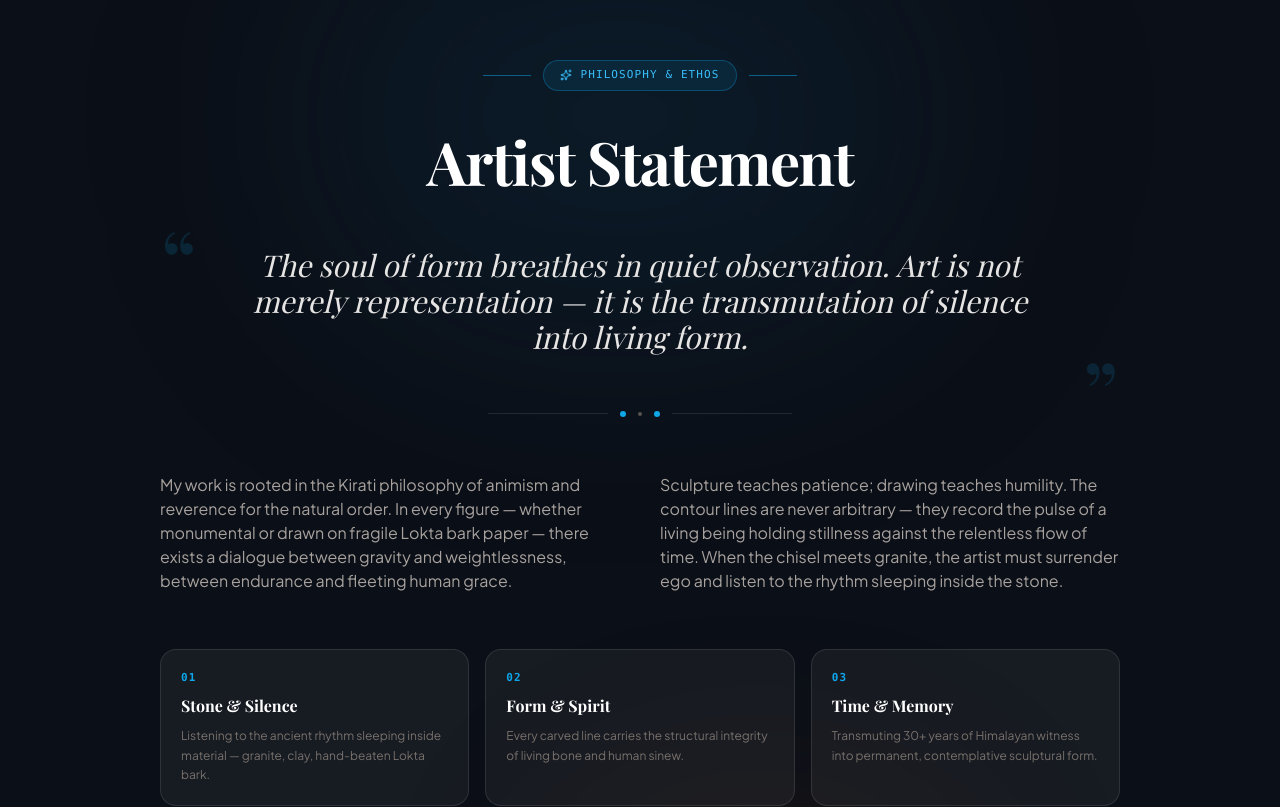
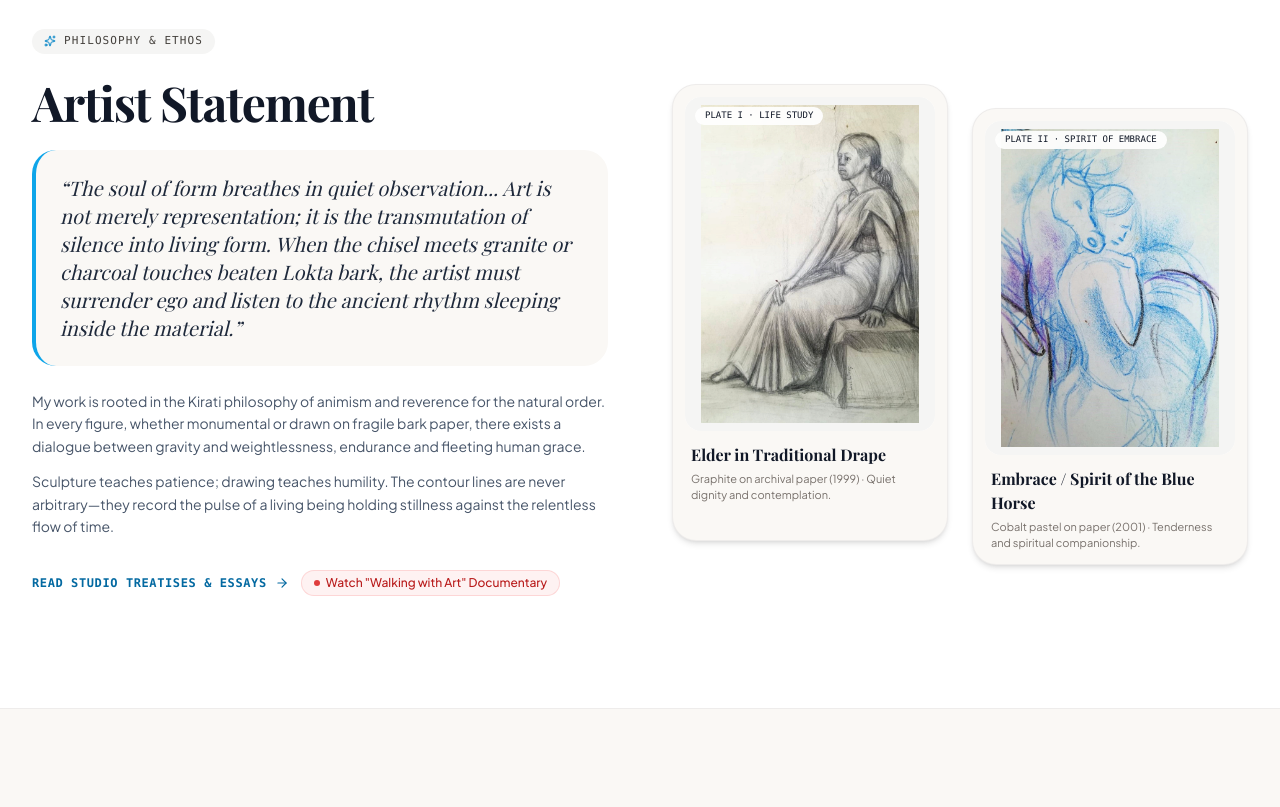
Before and after one commit to Prakash0m/sanjayrai, a React (Vite) app: page / in a window 1280 px wide. Shown: the part 1020-1827 px from the top of the page. Built offline with nearby package versions, Linux system fonts and the light colour scheme; the HTML template or start-up script is replaced by a standard one; a web font is replaced by a local one.

Commit message:
revert(statement): restore original Artist Statement design with text and 2 curated image boxes

```diff
--- a/src/pages/Home.tsx
+++ b/src/pages/Home.tsx
@@ -127,98 +127,106 @@ export const Home: React.FC = () => {
         </div>
       </section>
 
-      {/* SECTION 2: ARTIST STATEMENT — Full-width editorial, no images */}
-      <section className="py-24 md:py-36 relative bg-[#0B0F17] overflow-hidden">
+      {/* SECTION 2: ARTIST STATEMENT (Text + 2 Image Boxes) */}
+      <section className="py-20 md:py-28 relative bg-white border-t border-stone-200/60">
+        <div className="max-w-7xl mx-auto px-4 sm:px-6 lg:px-8">
 
-        {/* Ambient background glows */}
-        <div className="absolute top-0 left-1/4 w-[600px] h-[400px] bg-sky-900/20 rounded-full blur-[120px] pointer-events-none" />
-        <div className="absolute bottom-0 right-1/4 w-[400px] h-[300px] bg-amber-900/15 rounded-full blur-[100px] pointer-events-none" />
+          <div className="grid grid-cols-1 lg:grid-cols-12 gap-12 lg:gap-16 items-center">
 
-        <div className="max-w-5xl mx-auto px-4 sm:px-6 lg:px-8 relative z-10">
+            {/* Left Col: Artist Statement Text */}
+            <div className="lg:col-span-6 space-y-6">
+              <div className="inline-flex items-center space-x-2 px-3 py-1 rounded-full bg-stone-100 text-stone-700 text-[11px] font-mono tracking-widest uppercase">
+                <Sparkles className="w-3 h-3 text-sky-600" />
+                <span>PHILOSOPHY & ETHOS</span>
+              </div>
 
-          {/* Eyebrow */}
-          <div className="flex items-center justify-center mb-10">
-            <div className="flex items-center space-x-3">
-              <div className="h-px w-12 bg-sky-500/50" />
-              <div className="inline-flex items-center space-x-2 px-4 py-1.5 rounded-full border border-sky-500/30 bg-sky-500/10 text-sky-400 text-[11px] font-mono tracking-widest uppercase">
-                <Sparkles className="w-3 h-3" />
-                <span>Philosophy &amp; Ethos</span>
+              <h2 className="font-serif text-3xl sm:text-4xl md:text-5xl font-bold text-ink-900 tracking-tight leading-tight">
+                Artist Statement
+              </h2>
+
+              <blockquote className="p-6 rounded-3xl bg-[#FAF8F5] border-l-4 border-sky-500 text-ink-800 font-serif italic text-lg sm:text-xl leading-relaxed">
+                “The soul of form breathes in quiet observation... Art is not merely representation; it is the transmutation of silence into living form. When the chisel meets granite or charcoal touches beaten Lokta bark, the artist must surrender ego and listen to the ancient rhythm sleeping inside the material.”
+              </blockquote>
+
+              <div className="space-y-3 text-sm text-ink-600 leading-relaxed font-sans">
+                <p>
+                  My work is rooted in the Kirati philosophy of animism and reverence for the natural order. In every figure, whether monumental or drawn on fragile bark paper, there exists a dialogue between gravity and weightlessness, endurance and fleeting human grace.
+                </p>
+                <p>
+                  Sculpture teaches patience; drawing teaches humility. The contour lines are never arbitrary—they record the pulse of a living being holding stillness against the relentless flow of time.
+                </p>
               </div>
-              <div className="h-px w-12 bg-sky-500/50" />
+
+              <div className="pt-2 flex flex-wrap gap-3 items-center">
+                <Link
+                  to="/media"
+                  className="inline-flex items-center space-x-2 text-xs font-mono uppercase tracking-wider text-sky-700 hover:text-sky-900 transition-colors font-semibold"
+                >
+                  <span>Read Studio Treatises & Essays</span>
+                  <ArrowRight className="w-3.5 h-3.5" />
+                </Link>
+
+                <Link
+                  to="/media"
+                  className="inline-flex items-center space-x-1.5 px-3 py-1 rounded-full bg-red-50 hover:bg-red-100 text-red-700 text-xs font-medium transition-colors border border-red-200/70"
+                >
+                  <span className="w-1.5 h-1.5 rounded-full bg-red-600 animate-pulse" />
+                  <span>Watch "Walking with Art" Documentary</span>
+                </Link>
+              </div>
             </div>
-          </div>
 
-          {/* Large centered heading */}
-          <h2 className="font-serif text-4xl sm:text-5xl md:text-6xl font-bold text-white tracking-tight leading-tight text-center mb-14">
-            Artist Statement
-          </h2>
+            {/* Right Col: Exactly 2 Curated Image Boxes */}
+            <div className="lg:col-span-6 grid grid-cols-1 sm:grid-cols-2 gap-6">
 
-          {/* Main pull-quote */}
-          <div className="relative mb-14 px-4 md:px-16">
-            <span className="absolute -top-8 left-0 text-[90px] leading-none text-sky-500/15 font-serif select-none">“</span>
-            <blockquote className="text-center font-serif italic text-xl sm:text-2xl md:text-3xl text-stone-200 leading-relaxed relative z-10">
-              The soul of form breathes in quiet observation. Art is not merely representation — it is the transmutation of silence into living form.
-            </blockquote>
-            <span className="absolute -bottom-12 right-0 text-[90px] leading-none text-sky-500/15 font-serif select-none rotate-180">“</span>
-          </div>
+              {/* Image Box 1 */}
+              <div className="group rounded-3xl overflow-hidden bg-[#FAF8F5] p-3 shadow-md hover:shadow-xl transition-all border border-stone-200/60 flex flex-col">
+                <div className="relative aspect-[3/4] rounded-2xl overflow-hidden bg-white mb-3">
+                  <SmartImage
+                    src="/images/artworks/seated-sari-1999.jpg"
+                    alt="Elder in Traditional Drape"
+                    objectFit="contain"
+                    className="w-full h-full p-2 bg-[#F5F2EB]"
+                  />
+                  <div className="absolute top-2.5 left-2.5 px-2.5 py-0.5 rounded-full bg-white/90 backdrop-blur-md text-[9px] font-mono text-ink-900 shadow-2xs">
+                    PLATE I · LIFE STUDY
+                  </div>
+                </div>
+                <div className="px-1.5 space-y-1">
+                  <h4 className="font-serif text-base font-bold text-ink-900 group-hover:text-sky-600 transition-colors">
+                    Elder in Traditional Drape
+                  </h4>
+                  <p className="text-[11px] text-stone-500 font-sans">
+                    Graphite on archival paper (1999) · Quiet dignity and contemplation.
+                  </p>
+                </div>
+              </div>
 
-          {/* Divider */}
-          <div className="flex items-center justify-center gap-3 mb-14">
-            <div className="h-px flex-1 max-w-[120px] bg-white/10" />
-            <div className="w-1.5 h-1.5 rounded-full bg-sky-500" />
-            <div className="w-1 h-1 rounded-full bg-stone-600" />
-            <div className="w-1.5 h-1.5 rounded-full bg-sky-500" />
-            <div className="h-px flex-1 max-w-[120px] bg-white/10" />
-          </div>
+              {/* Image Box 2 */}
+              <div className="group rounded-3xl overflow-hidden bg-[#FAF8F5] p-3 shadow-md hover:shadow-xl transition-all border border-stone-200/60 flex flex-col sm:translate-y-6">
+                <div className="relative aspect-[3/4] rounded-2xl overflow-hidden bg-white mb-3">
+                  <SmartImage
+                    src="/images/artworks/blue-horse-embrace.jpg"
+                    alt="Embrace / Spirit of the Blue Horse"
+                    objectFit="contain"
+                    className="w-full h-full p-2 bg-[#F5F2EB]"
+                  />
+                  <div className="absolute top-2.5 left-2.5 px-2.5 py-0.5 rounded-full bg-white/90 backdrop-blur-md text-[9px] font-mono text-ink-900 shadow-2xs">
+                    PLATE II · SPIRIT OF EMBRACE
+                  </div>
+                </div>
+                <div className="px-1.5 space-y-1">
+                  <h4 className="font-serif text-base font-bold text-ink-900 group-hover:text-sky-600 transition-colors">
+                    Embrace / Spirit of the Blue Horse
+                  </h4>
+                  <p className="text-[11px] text-stone-500 font-sans">
+                    Cobalt pastel on paper (2001) · Tenderness and spiritual companionship.
+                  </p>
+                </div>
+              </div>
 
-          {/* Body text — 2-column on desktop */}
-          <div className="grid grid-cols-1 md:grid-cols-2 gap-6 md:gap-10 text-stone-400 text-sm sm:text-base leading-relaxed font-sans mb-14">
-            <p>
-              My work is rooted in the Kirati philosophy of animism and reverence for the natural order. In every figure — whether monumental or drawn on fragile Lokta bark paper — there exists a dialogue between gravity and weightlessness, between endurance and fleeting human grace.
-            </p>
-            <p>
-              Sculpture teaches patience; drawing teaches humility. The contour lines are never arbitrary — they record the pulse of a living being holding stillness against the relentless flow of time. When the chisel meets granite, the artist must surrender ego and listen to the rhythm sleeping inside the stone.
-            </p>
-          </div>
+            </div>
 
-          {/* Three philosophy pillars */}
-          <div className="grid grid-cols-1 sm:grid-cols-3 gap-4 mb-14">
-            {[
-              { num: '01', title: 'Stone & Silence', desc: 'Listening to the ancient rhythm sleeping inside material — granite, clay, hand-beaten Lokta bark.' },
-              { num: '02', title: 'Form & Spirit', desc: 'Every carved line carries the structural integrity of living bone and human sinew.' },
-              { num: '03', title: 'Time & Memory', desc: 'Transmuting 30+ years of Himalayan witness into permanent, contemplative sculptural form.' },
-            ].map((p) => (
-              <div key={p.num} className="p-5 rounded-2xl bg-white/5 border border-white/10 hover:border-sky-500/40 hover:bg-sky-500/5 transition-all group cursor-default">
-                <span className="text-[11px] font-mono text-sky-500 font-bold tracking-widest block mb-2">{p.num}</span>
-                <h4 className="font-serif text-base font-bold text-white mb-2 group-hover:text-sky-300 transition-colors">{p.title}</h4>
-                <p className="text-xs text-stone-500 leading-relaxed">{p.desc}</p>
-              </div>
-            ))}
-          </div>
-
-          {/* Attribution + CTAs */}
-          <div className="flex flex-col sm:flex-row items-center justify-between gap-6 pt-8 border-t border-white/10">
-            <div className="text-center sm:text-left">
-              <span className="text-[11px] font-mono text-stone-500 uppercase tracking-widest block mb-0.5">— Written by the artist</span>
-              <span className="font-serif text-white font-bold text-xl block">Sanjay Rai (Bantawa)</span>
-              <span className="text-xs text-stone-500 font-mono">Kathmandu Studio · 2024</span>
-            </div>
-            <div className="flex flex-wrap items-center gap-3 justify-center">
-              <Link
-                to="/media"
-                className="inline-flex items-center space-x-2 px-5 py-2.5 rounded-full bg-sky-600 hover:bg-sky-500 text-white text-xs font-semibold tracking-wide transition-all hover:scale-105 shadow-lg shadow-sky-900/40"
-              >
-                <span>Read Essays &amp; Publications</span>
-                <ArrowRight className="w-3.5 h-3.5" />
-              </Link>
-              <Link
-                to="/media"
-                className="inline-flex items-center space-x-1.5 px-4 py-2.5 rounded-full bg-red-900/40 hover:bg-red-800/50 text-red-300 text-xs font-medium transition-all border border-red-700/40"
-              >
-                <span className="w-1.5 h-1.5 rounded-full bg-red-500 animate-pulse" />
-                <span>Watch Documentary</span>
-              </Link>
-            </div>
           </div>
 
         </div>
```
